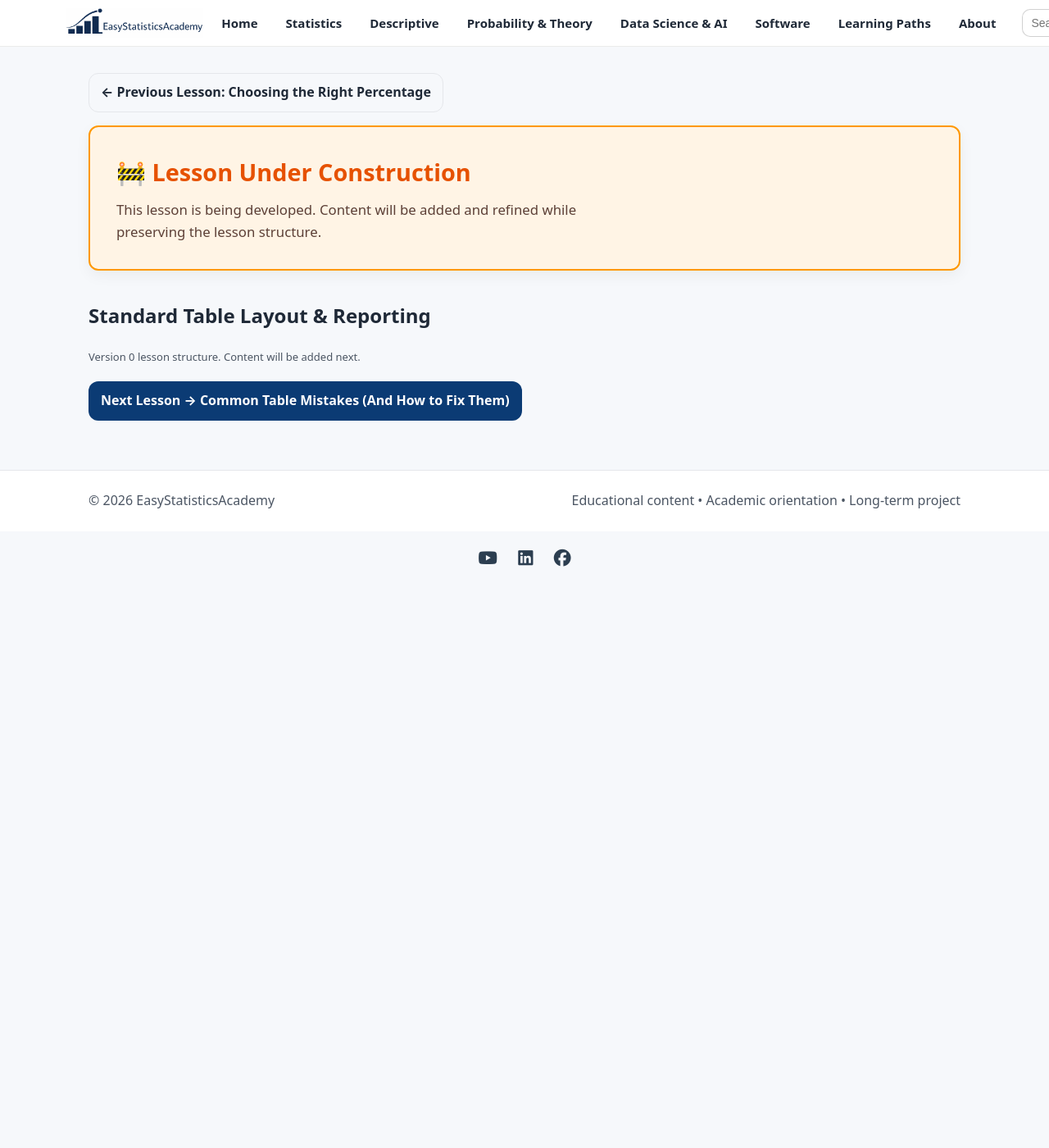
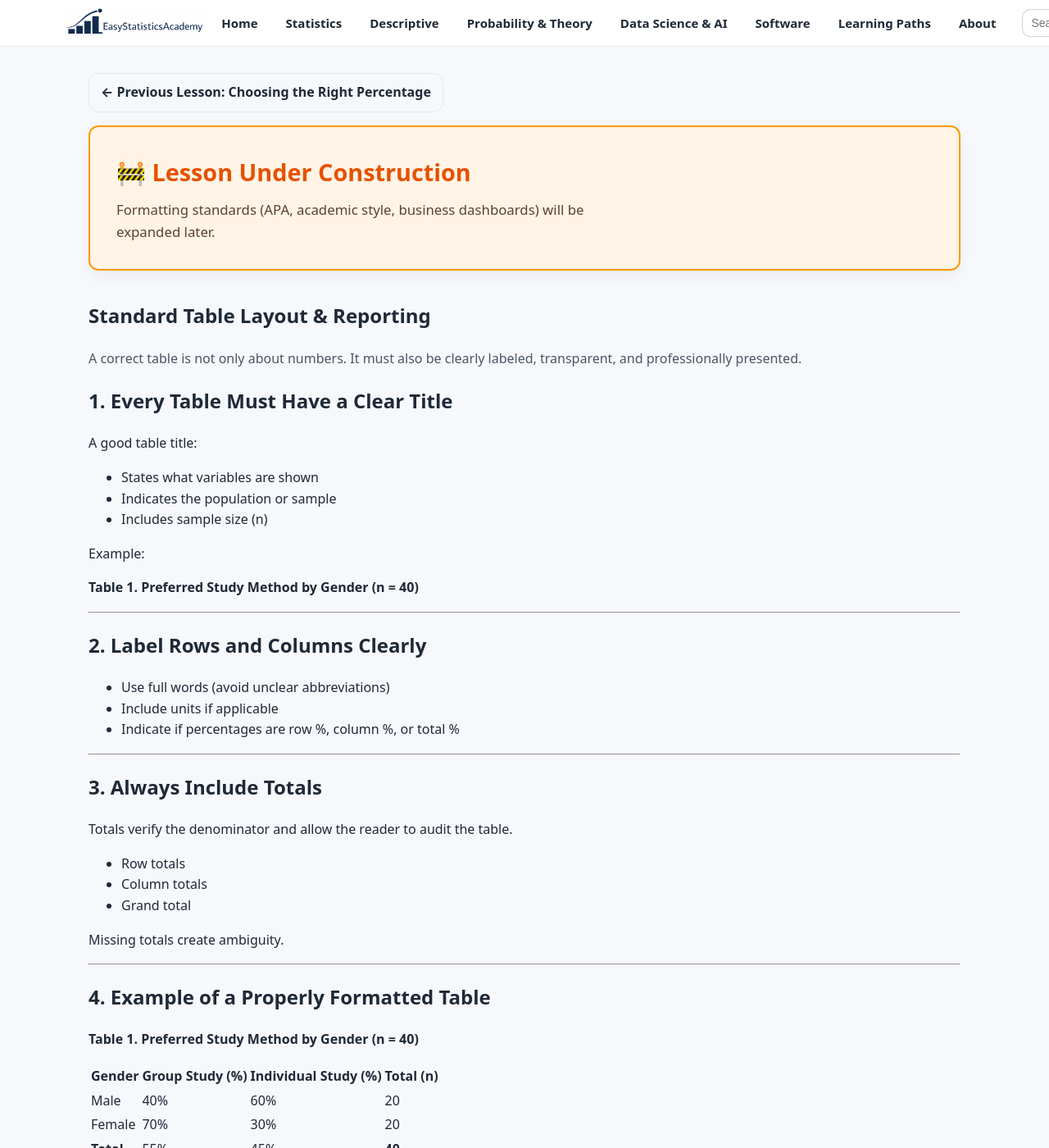
Before and after one commit to ammar-homaida-statistics/easystatisticsacademy, a Jekyll site: the page built from descriptive/tabular-summaries/standard-table-layout-and-reporting/index.md, in a window 1280 px wide and 1400 px high. Shown: the whole window at 82% size. Built offline with Jekyll 4.4.1, drawn with Linux system fonts in a browser that asks for light colours; some of the changed text lies outside the part shown.

Commit message:
Add lesson content

```diff
--- a/descriptive/tabular-summaries/standard-table-layout-and-reporting/index.md
+++ b/descriptive/tabular-summaries/standard-table-layout-and-reporting/index.md
@@ -1,17 +1,19 @@
 ---
 layout: default
 title: "Standard Table Layout & Reporting"
-description: "How to write table titles, labels, totals, and short interpretations (research + business style)."
+description: "How to write table titles, labels, totals, and short interpretations in research and business reports."
 permalink: /descriptive/tabular-summaries/standard-table-layout-and-reporting/
 sidebar: false
 ---
 
+<!-- Previous Button -->
 <section class="section section-slim">
   <a class="btn btn-outline" href="/descriptive/tabular-summaries/choosing-the-right-percentage/">
     ← Previous Lesson: Choosing the Right Percentage
   </a>
 </section>
 
+<!-- UNDER CONSTRUCTION NOTICE -->
 <section class="section section-slim">
   <div class="callout" style="background:#fff4e5; border:2px solid #ff9800; padding:2rem; border-radius:12px;">
     <div class="callout-copy">
@@ -19,7 +21,7 @@ sidebar: false
         🚧 Lesson Under Construction
       </h2>
       <p style="margin:0; font-size:1.05rem; color:#5d4037; line-height:1.6;">
-        This lesson is being developed. Content will be added and refined while preserving the lesson structure.
+        Formatting standards (APA, academic style, business dashboards) will be expanded later.
       </p>
     </div>
   </div>
@@ -28,19 +30,168 @@ sidebar: false
 <section class="section">
   <div class="section-head">
     <h1>Standard Table Layout & Reporting</h1>
-    <p class="muted-mini">Version 0 lesson structure. Content will be added next.</p>
+    <p>
+      A correct table is not only about numbers.
+      It must also be clearly labeled, transparent, and professionally presented.
+    </p>
   </div>
+
+  <h2>1. Every Table Must Have a Clear Title</h2>
+
+  <p>
+    A good table title:
+  </p>
+
+  <ul>
+    <li>States what variables are shown</li>
+    <li>Indicates the population or sample</li>
+    <li>Includes sample size (n)</li>
+  </ul>
+
+  <p>
+    Example:
+  </p>
+
+  <p><strong>Table 1. Preferred Study Method by Gender (n = 40)</strong></p>
+
+  <hr>
+
+  <h2>2. Label Rows and Columns Clearly</h2>
+
+  <ul>
+    <li>Use full words (avoid unclear abbreviations)</li>
+    <li>Include units if applicable</li>
+    <li>Indicate if percentages are row %, column %, or total %</li>
+  </ul>
+
+  <hr>
+
+  <h2>3. Always Include Totals</h2>
+
+  <p>
+    Totals verify the denominator and allow the reader to audit the table.
+  </p>
+
+  <ul>
+    <li>Row totals</li>
+    <li>Column totals</li>
+    <li>Grand total</li>
+  </ul>
+
+  <p>
+    Missing totals create ambiguity.
+  </p>
+
+  <hr>
+
+  <h2>4. Example of a Properly Formatted Table</h2>
+
+  <p><strong>Table 1. Preferred Study Method by Gender (n = 40)</strong></p>
+
+  <table class="table">
+    <thead>
+      <tr>
+        <th>Gender</th>
+        <th>Group Study (%)</th>
+        <th>Individual Study (%)</th>
+        <th>Total (n)</th>
+      </tr>
+    </thead>
+    <tbody>
+      <tr>
+        <td>Male</td>
+        <td>40%</td>
+        <td>60%</td>
+        <td>20</td>
+      </tr>
+      <tr>
+        <td>Female</td>
+        <td>70%</td>
+        <td>30%</td>
+        <td>20</td>
+      </tr>
+      <tr>
+        <td><strong>Total</strong></td>
+        <td>55%</td>
+        <td>45%</td>
+        <td><strong>40</strong></td>
+      </tr>
+    </tbody>
+  </table>
+
+  <p>
+    Note: Row percentages are reported.
+  </p>
+
+  <hr>
+
+  <h2>5. Write a Short Interpretation Below the Table</h2>
+
+  <p>
+    A table should be followed by 1–2 sentences summarizing the key pattern.
+  </p>
+
+  <p>
+    Example:
+  </p>
+
+  <p>
+    “Female students show a higher preference for group study (70%) compared to male students (40%).”
+  </p>
+
+  <p>
+    Do not restate every number. Highlight the key pattern.
+  </p>
+
+  <hr>
+
+  <h2>6. Avoid These Reporting Errors</h2>
+
+  <ul>
+    <li>No title or unclear title</li>
+    <li>Missing sample size</li>
+    <li>Unclear percentage type</li>
+    <li>Too many decimal places</li>
+    <li>Mixing counts and percentages inconsistently</li>
+  </ul>
+
+  <hr>
+
+  <h2>7. Decimal and Rounding Guidelines</h2>
+
+  <ul>
+    <li>Percentages usually 0–1 decimal place</li>
+    <li>Totals may not sum to exactly 100% due to rounding</li>
+    <li>Be consistent across the table</li>
+  </ul>
+
+  <hr>
+
+  <h2>8. Academic vs Business Style</h2>
+
+  <ul>
+    <li>Academic tables are formal and numbered.</li>
+    <li>Business tables focus on clarity and quick insights.</li>
+    <li>Both require transparent denominators.</li>
+  </ul>
+
+  <p>
+    Good reporting builds credibility.
+  </p>
+
 </section>
 
+<!-- Next Button -->
 <section class="section section-slim">
   <a class="btn" href="/descriptive/tabular-summaries/common-table-mistakes/">
-    Next Lesson → Common Table Mistakes (And How to Fix Them)
+    Next Lesson → Common Table Mistakes
   </a>
 </section>
 
 <script>
   (function () {
     var KEY = "esa_continue_descriptive_tabular_summaries_lesson_v0";
+
     localStorage.setItem(KEY, JSON.stringify({
       url: "/descriptive/tabular-summaries/standard-table-layout-and-reporting/",
       label: "Lesson 9 — Standard Table Layout & Reporting",
```
